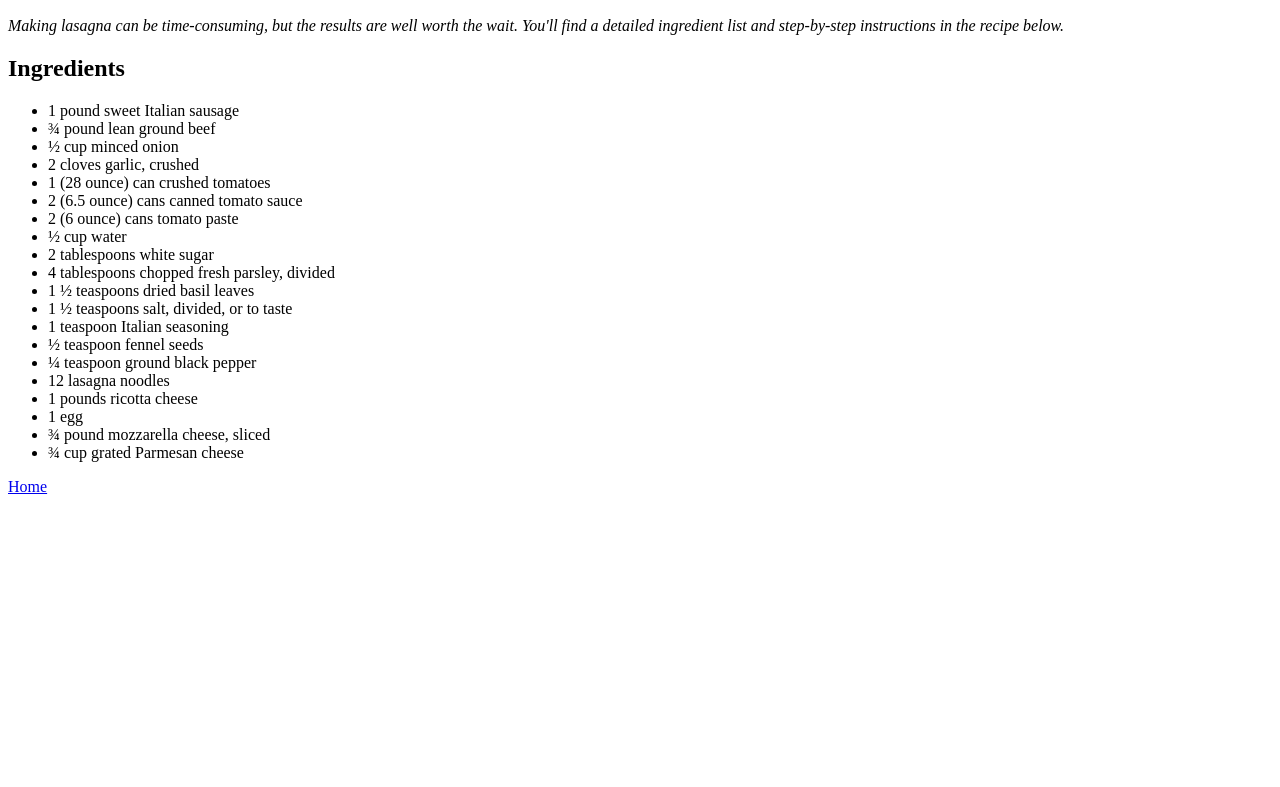
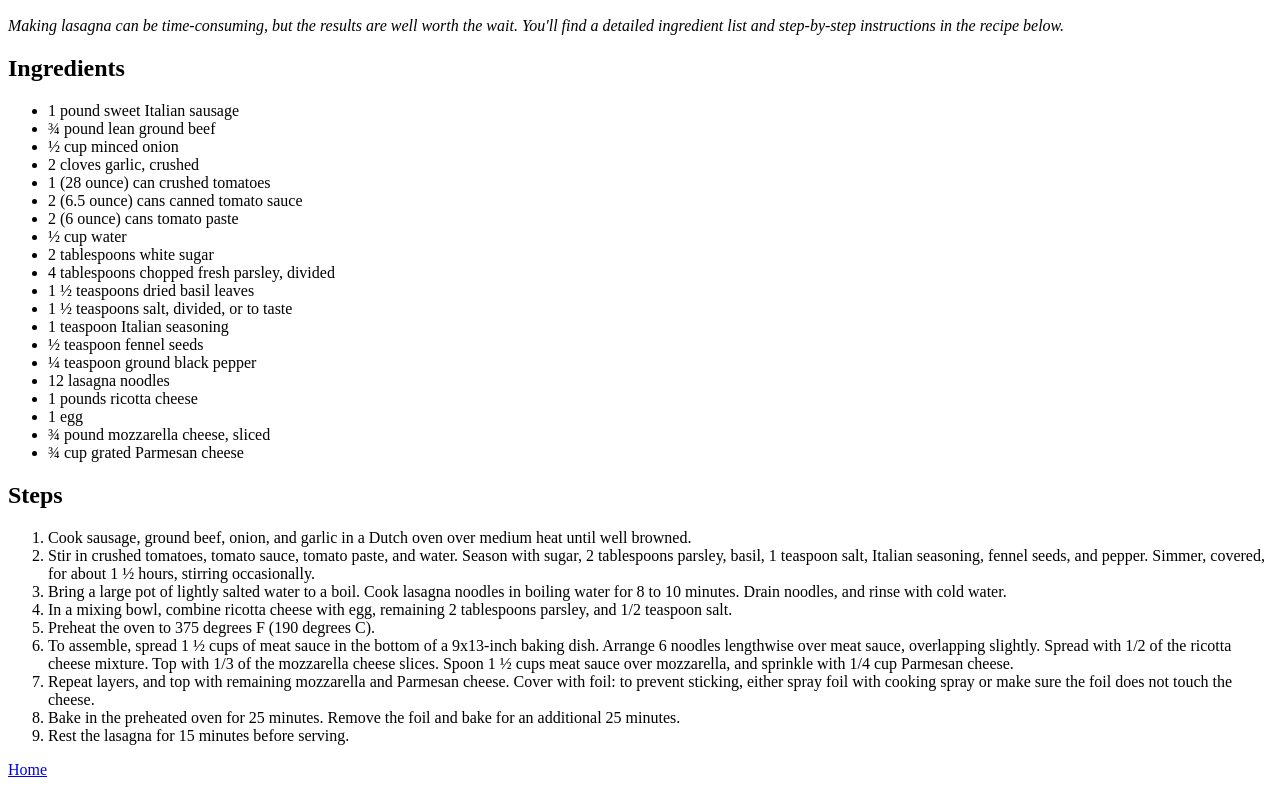
Before and after one commit to bernardo-ortigara/odin-recipes, a plain HTML site: page recipes/lasagna.html in a window 1280 px wide. Shown: the part 383-1170 px from the top of the page. Before the commit the page ends 887 px from the top, so only its background shows below. Drawn offline with Linux system fonts and the light colour scheme.

Commit message:
Add steps to lasagna recipe

```diff
--- a/recipes/lasagna.html
+++ b/recipes/lasagna.html
@@ -34,6 +34,19 @@
         <li>¾ cup grated Parmesan cheese</li>
     </ul>
 
+    <h2>Steps</h2>
+    <ol>
+        <li>Cook sausage, ground beef, onion, and garlic in a Dutch oven over medium heat until well browned.</li>
+        <li>Stir in crushed tomatoes, tomato sauce, tomato paste, and water. Season with sugar, 2 tablespoons parsley, basil, 1 teaspoon salt, Italian seasoning, fennel seeds, and pepper. Simmer, covered, for about 1 ½ hours, stirring occasionally.</li>
+        <li>Bring a large pot of lightly salted water to a boil. Cook lasagna noodles in boiling water for 8 to 10 minutes. Drain noodles, and rinse with cold water.</li>
+        <li>In a mixing bowl, combine ricotta cheese with egg, remaining 2 tablespoons parsley, and 1/2 teaspoon salt.</li>
+        <li>Preheat the oven to 375 degrees F (190 degrees C).</li>
+        <li>To assemble, spread 1 ½ cups of meat sauce in the bottom of a 9x13-inch baking dish. Arrange 6 noodles lengthwise over meat sauce, overlapping slightly. Spread with 1/2 of the ricotta cheese mixture. Top with 1/3 of the mozzarella cheese slices. Spoon 1 ½ cups meat sauce over mozzarella, and sprinkle with 1/4 cup Parmesan cheese.</li>
+        <li>Repeat layers, and top with remaining mozzarella and Parmesan cheese. Cover with foil: to prevent sticking, either spray foil with cooking spray or make sure the foil does not touch the cheese.</li>
+        <li>Bake in the preheated oven for 25 minutes. Remove the foil and bake for an additional 25 minutes.</li>
+        <li>Rest the lasagna for 15 minutes before serving.</li>
+    </ol>
+
     <a href="../index.html">Home</a>
 </body>
 </html>
```
Also changed, not shown: recipes/pancakes.html (+1 -1 lines).
